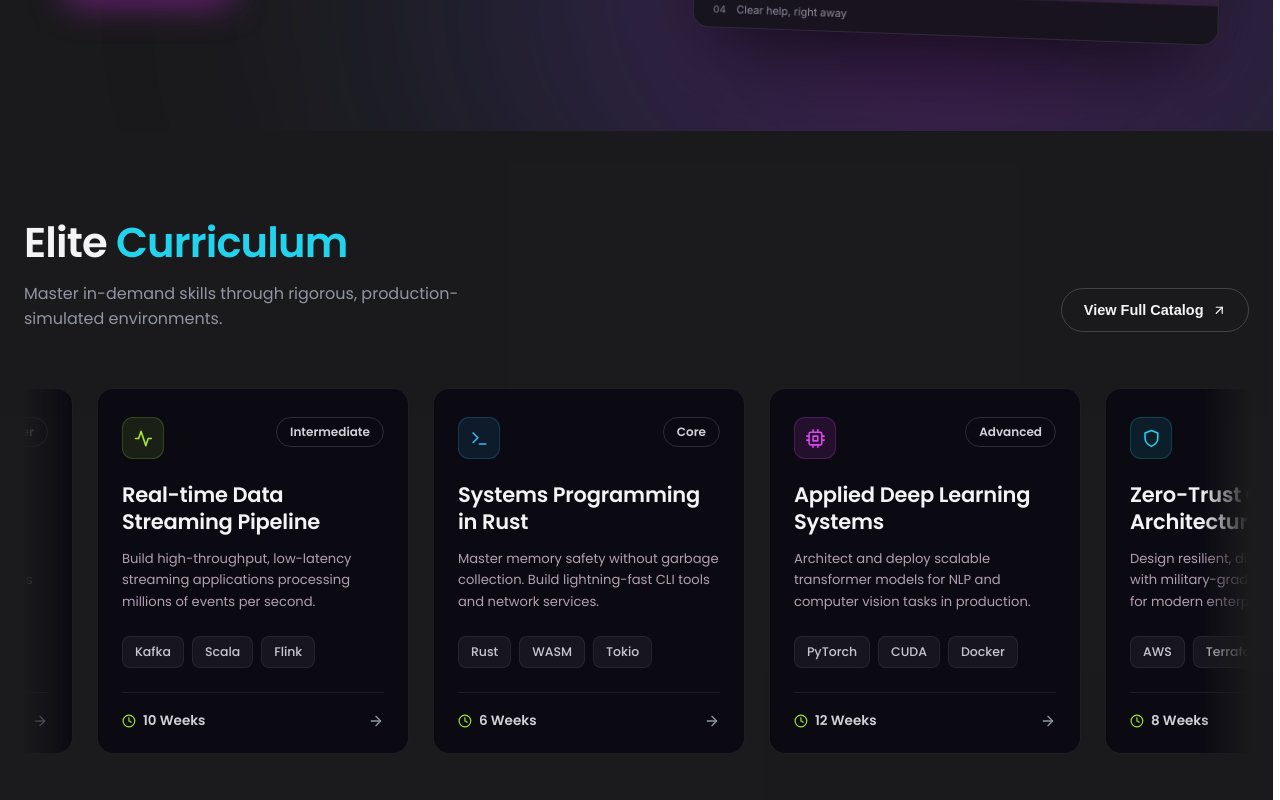
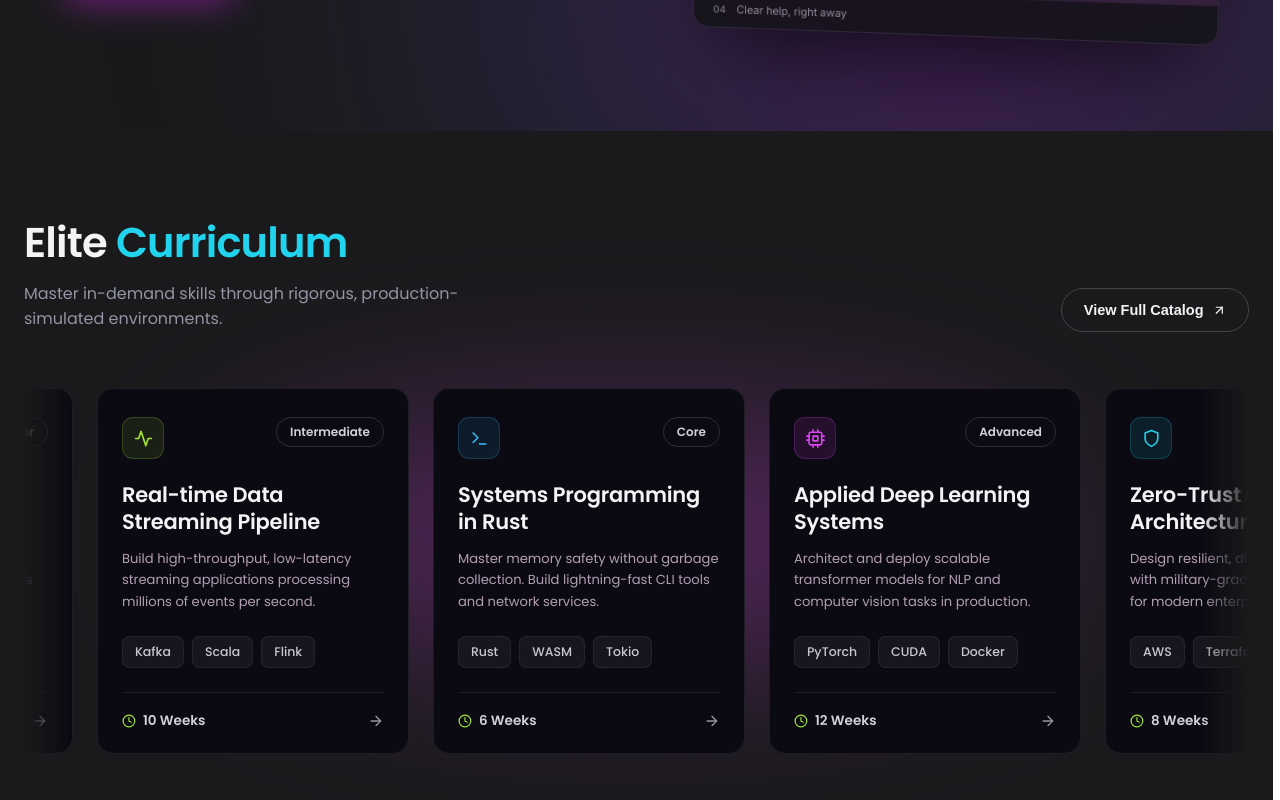
Before and after one commit to neerajrewaria/EdTech, a React (Create React App) app in the folder client/: page / in a window 1280 px wide. Shown: the part 600-1400 px from the top of the page. Built offline with nearby package versions, Linux system fonts and the light colour scheme; no server answers.

Commit message:
elite curriculum section redesigned

```diff
--- a/client/src/Components/core/HomePage/EliteCurriculum.css
+++ b/client/src/Components/core/HomePage/EliteCurriculum.css
@@ -19,14 +19,34 @@
   padding: 88px 24px 120px;
   box-sizing: border-box;
   position: relative;
+  isolation: isolate;
   font-family: "Poppins", ui-sans-serif, system-ui, sans-serif;
 
+}
+
+/* Kept outside the clipped marquee viewport so the light can fade
+   naturally below the cards instead of ending in a hard horizontal edge. */
+.ec-section::before {
+  content: "";
+  position: absolute;
+  z-index: 0;
+  top: 48%;
+  left: 50%;
+  width: min(72%, 860px);
+  height: 240px;
+  transform: translate(-50%, -50%);
+  border-radius: 50%;
+  background: rgba(217, 70, 239, 0.42);
+  filter: blur(88px);
+  opacity: 0.68;
+  pointer-events: none;
 }
 
 .ec-container {
   max-width: 1320px;
   margin: 0 auto;
   position: relative;
+  z-index: 1;
 }
 
 /* ---------- Header row ---------- */
@@ -49,7 +69,7 @@
 }
 
 .ec-heading-accent {
-  color: var(--ec-cyan);
+  color: #22d3ee;
 }
 
 .ec-subheading {
@@ -88,8 +108,13 @@
    ever visible at a time, and is the element we hang the
    pause-on-hover behaviour off of. */
 .ec-marquee-viewport {
+  position: relative;
   width: 100%;
   overflow: hidden;
+  /* Reserve invisible vertical room for the cards' shadows while
+     preserving the section's original layout height. */
+  padding-bottom: 96px;
+  margin-bottom: -96px;
   /* soft fade at the edges so cards don't hard-clip mid-card */
   -webkit-mask-image: linear-gradient(90deg,
       transparent 0,
@@ -115,6 +140,8 @@
 }
 
 .ec-marquee-track {
+  position: relative;
+  z-index: 1;
   animation: ec-marquee-scroll 32s linear infinite;
 }
 
@@ -492,3 +519,7 @@
 .home-page.light .ec-floating-pill:hover {
   background: rgba(145, 90, 255, 0.14);
 }
+
+.home-page.light .ec-section::before {
+  opacity: 0.42;
+}
```
